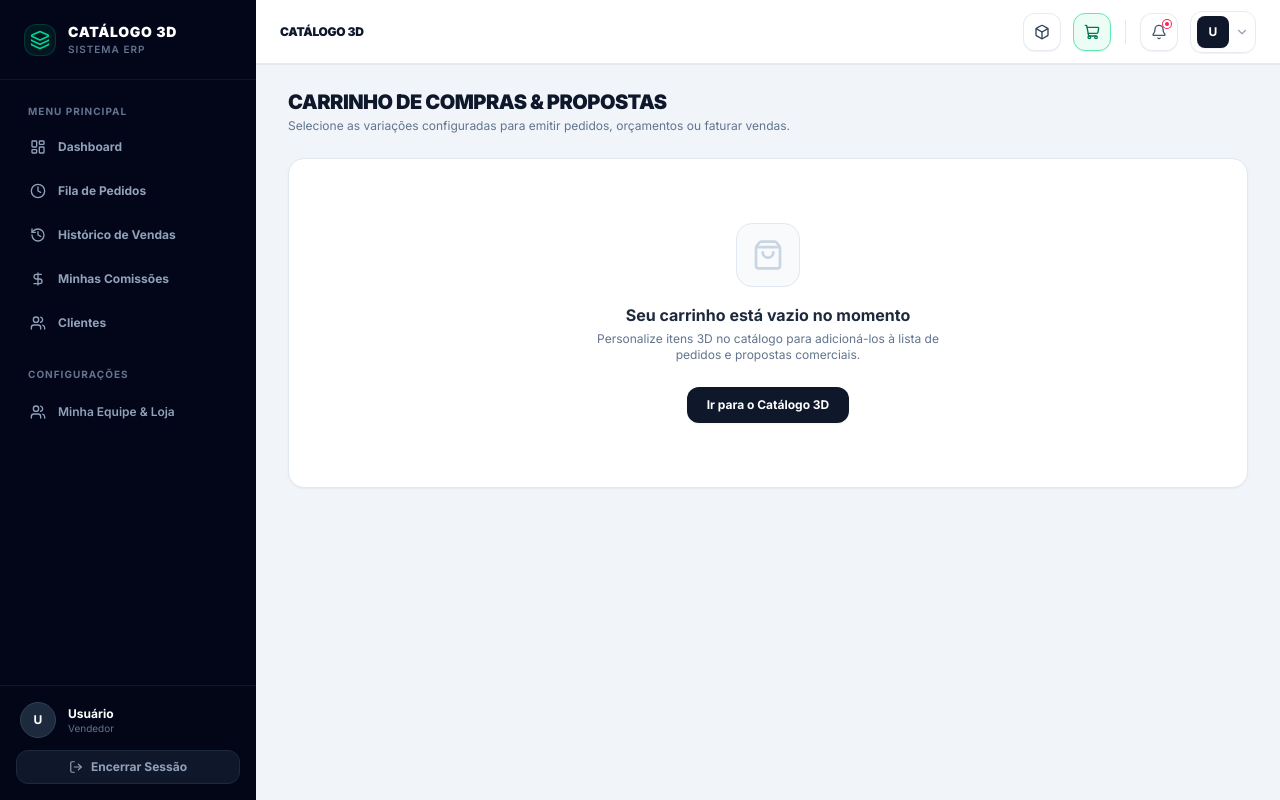
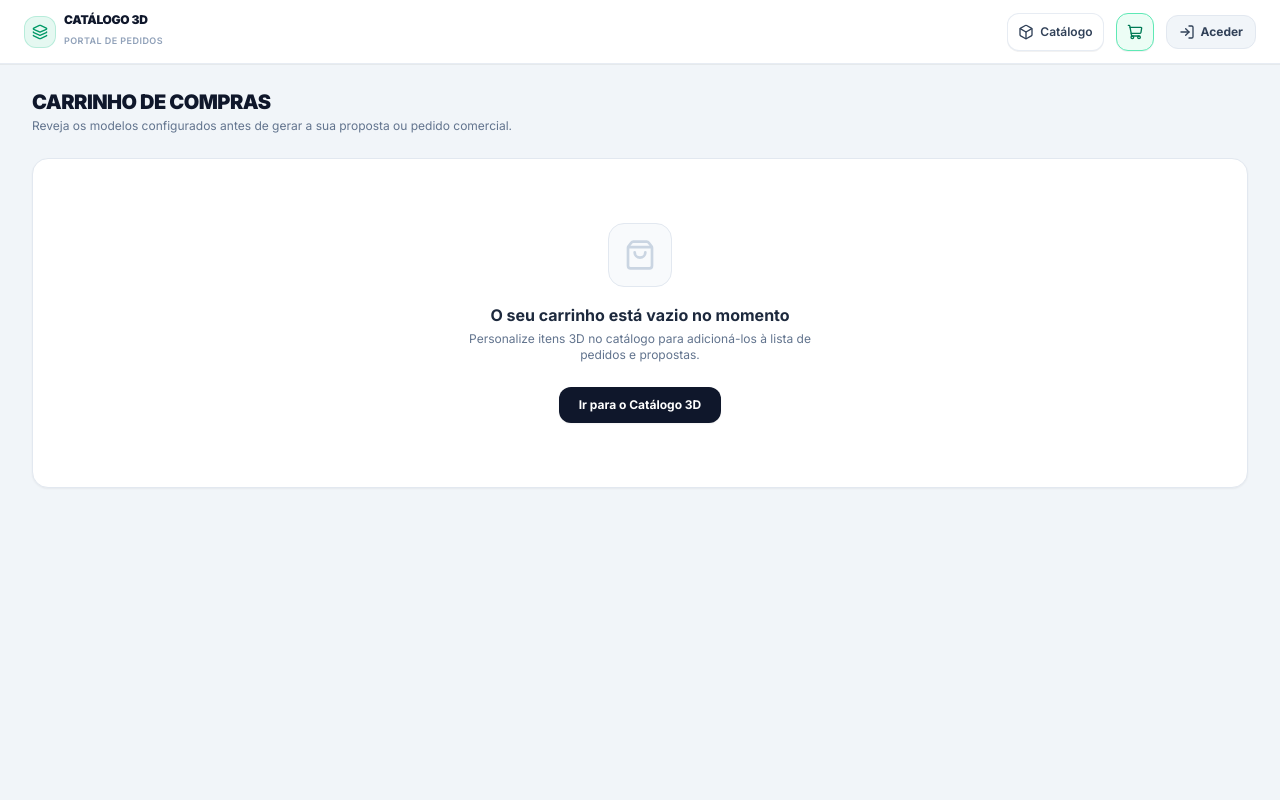
Before and after one commit to raphaelolimpio/Menu, a Next.js app in the folder frontend/: page /cart in a window 1280 px wide. Built offline with nearby package versions, Linux system fonts and the light colour scheme.

Commit message:
feat: isola carrinho e notificacoes para clientes e equipe da loja

```diff
--- a/frontend/src/app/cart/page.tsx
+++ b/frontend/src/app/cart/page.tsx
@@ -4,7 +4,6 @@ import React, { useState, useEffect, useRef } from "react";
 import Link from "next/link";
 import { useRouter } from "next/navigation";
 import {
-  ArrowLeft,
   Trash2,
   CheckSquare,
   Square,
@@ -28,34 +27,11 @@ import {
   CheckCheck,
   Building2,
   Shield,
-  User
+  User,
+  LogIn
 } from "lucide-react";
 import { useCart, CartVariation } from "@/context/CartContext";
 import CheckoutModal from "@/components/CheckoutModal";
-
-const DEFAULT_NOTIFICATIONS = [
-  {
-    id: "1",
-    title: "Nova Ordem de Produção",
-    desc: "Pedido aguardando corte no chão de fábrica.",
-    time: "Há 10 min",
-    read: false,
-  },
-  {
-    id: "2",
-    title: "Etapa de Manufatura Concluída",
-    desc: "Um lote foi concluído e está pronto para expedição.",
-    time: "Há 45 min",
-    read: false,
-  },
-  {
-    id: "3",
-    title: "Proposta Aprovada",
-    desc: "Cliente aprovou o orçamento 3D via link público.",
-    time: "Há 2 horas",
-    read: true,
-  },
-];
 
 export default function CartPage() {
   const router = useRouter();
@@ -72,13 +48,18 @@ export default function CartPage() {
   const [isNotifOpen, setIsNotifOpen] = useState(false);
   const [isProfileOpen, setIsProfileOpen] = useState(false);
 
-  // Notificações com Sincronização Global
-  const [notifications, setNotifications] = useState(DEFAULT_NOTIFICATIONS);
+  // Notificações isoladas por loja
+  const [notifications, setNotifications] = useState<any[]>([]);
 
   const notifRef = useRef<HTMLDivElement>(null);
   const profileRef = useRef<HTMLDivElement>(null);
 
-  // Sincroniza dados do usuário e loja
+  // Validação se o utilizador pertence à equipa da loja (Lojista / Vendedor)
+  const isStoreStaff = Boolean(
+    currentUser && ["OWNER", "SELLER", "ADMIN"].includes(currentUser?.role)
+  );
+
+  // Sincroniza dados do utilizador e da loja guardados localmente
   useEffect(() => {
     const loadUserData = () => {
       const storedUser = localStorage.getItem("user");
@@ -101,18 +82,24 @@ export default function CartPage() {
     return () => window.removeEventListener("storage-updated", loadUserData);
   }, []);
 
-  // Sincroniza notificações com localStorage e propaga eventos globais
+  // Sincroniza notificações apenas para a equipa da loja
   useEffect(() => {
+    if (!isStoreStaff || !currentUser?.storeId) {
+      setNotifications([]);
+      return;
+    }
+
     const syncNotifications = () => {
-      const stored = localStorage.getItem("system_notifications");
+      const storageKey = `notifications_store_${currentUser.storeId}`;
+      const stored = localStorage.getItem(storageKey);
       if (stored) {
         try {
           setNotifications(JSON.parse(stored));
         } catch {
-          setNotifications(DEFAULT_NOTIFICATIONS);
+          setNotifications([]);
         }
       } else {
-        localStorage.setItem("system_notifications", JSON.stringify(DEFAULT_NOTIFICATIONS));
+        setNotifications([]);
       }
     };
 
@@ -124,7 +111,7 @@ export default function CartPage() {
       window.removeEventListener("notifications-updated", syncNotifications);
       window.removeEventListener("storage", syncNotifications);
     };
-  }, []);
+  }, [isStoreStaff, currentUser?.storeId]);
 
   // Seleciona automaticamente todas as variações ao carregar
   useEffect(() => {
@@ -159,9 +146,11 @@ export default function CartPage() {
   };
 
   const markAllNotificationsAsRead = () => {
+    if (!currentUser?.storeId) return;
+    const storageKey = `notifications_store_${currentUser.storeId}`;
     const updated = notifications.map((n) => ({ ...n, read: true }));
     setNotifications(updated);
-    localStorage.setItem("system_notifications", JSON.stringify(updated));
+    localStorage.setItem(storageKey, JSON.stringify(updated));
     window.dispatchEvent(new Event("notifications-updated"));
   };
 
@@ -216,7 +205,7 @@ export default function CartPage() {
   const handleDiscountChange = (value: number) => {
     const safeVal = isNaN(value) ? 0 : Math.max(0, value);
     if (safeVal > maxAllowedDiscount) {
-      alert(`Desconto máximo permitido para seu perfil é de ${maxAllowedDiscount}%.`);
+      alert(`Desconto máximo permitido para o seu perfil é de ${maxAllowedDiscount}%.`);
       setDiscountPercent(maxAllowedDiscount);
     } else {
       setDiscountPercent(safeVal);
@@ -228,9 +217,9 @@ export default function CartPage() {
 
   const navMenuItems = [
     { id: "dashboard", label: "Dashboard", icon: LayoutDashboard },
-    { id: "production", label: "Produção & PCP", icon: Activity, role: "OWNER", badge: "Owner" },
+    { id: "production", label: "Produção & PCP", icon: Activity, role: "OWNER" },
     { id: "orders", label: "Fila de Pedidos", icon: Clock },
-    { id: "products", label: "Gerenciar Produtos", icon: Layers, role: "OWNER", badge: "Owner" },
+    { id: "products", label: "Gerenciar Produtos", icon: Layers, role: "OWNER" },
     { id: "history", label: "Histórico de Vendas", icon: History },
     { id: "commissions", label: currentUser?.role === "OWNER" ? "Comissões" : "Minhas Comissões", icon: DollarSign },
     { id: "contacts", label: "Clientes", icon: Users },
@@ -238,22 +227,22 @@ export default function CartPage() {
 
   return (
     <div className="flex h-screen bg-slate-100 overflow-hidden font-sans">
-      {/* OVERLAY MOBILE PARA SIDEBAR */}
-      {isSidebarOpen && (
+      {/* OVERLAY MOBILE: Apenas para funcionários autenticados */}
+      {isStoreStaff && isSidebarOpen && (
         <div
           className="fixed inset-0 bg-slate-950/60 z-40 lg:hidden backdrop-blur-xs transition-opacity"
           onClick={() => setIsSidebarOpen(false)}
         />
       )}
 
-      {/* SIDEBAR LATERAL FIXA ESTILO ERP */}
+      {/* SIDEBAR LATERAL ERP: Exclusiva para funcionários autenticados */}
+      {isStoreStaff && (
         <aside
           className={`fixed lg:static top-0 left-0 h-full w-64 bg-slate-950 text-slate-300 z-50 flex flex-col justify-between shrink-0 transition-transform duration-300 ease-in-out ${
             isSidebarOpen ? "translate-x-0" : "-translate-x-full lg:translate-x-0"
           }`}
         >
           <div className="flex flex-col flex-1 overflow-y-auto">
-          {/* Logo e Nome do Sistema na Sidebar */}
             <div className="h-20 flex items-center justify-between px-6 border-b border-slate-900 bg-slate-950">
               <div className="flex items-center gap-3">
                 <div className="w-8 h-8 rounded-xl bg-emerald-500/10 border border-emerald-500/20 flex items-center justify-center text-emerald-400">
@@ -272,7 +261,6 @@ export default function CartPage() {
               </button>
             </div>
 
-          {/* Menus Principais */}
             <nav className="p-4 space-y-1">
               <span className="text-[10px] font-bold text-slate-500 uppercase tracking-widest px-3 block mb-2 mt-2">
                 Menu Principal
@@ -296,8 +284,6 @@ export default function CartPage() {
                 );
               })}
 
-
-
               <span className="text-[10px] font-bold text-slate-500 uppercase tracking-widest px-3 block pt-5 pb-2">
                 Configurações
               </span>
@@ -311,7 +297,6 @@ export default function CartPage() {
             </nav>
           </div>
 
-        {/* Informações do Usuário no Rodapé da Sidebar */}
           <div className="p-4 border-t border-slate-900 bg-slate-950/70">
             <div className="flex items-center gap-3 px-1 mb-3">
               <div className="w-9 h-9 rounded-full bg-slate-800 border border-slate-700 flex items-center justify-center font-bold text-white text-xs overflow-hidden">
@@ -337,23 +322,26 @@ export default function CartPage() {
             </button>
           </div>
         </aside>
+      )}
 
       {/* PAINEL PRINCIPAL DE CONTEÚDO */}
       <div className="flex-1 flex flex-col h-screen overflow-hidden">
 
-        {/* CABEÇALHO SUPERIOR PADRONIZADO */}
+        {/* CABEÇALHO */}
         <header className="h-16 bg-white border-b border-slate-200/80 px-4 sm:px-6 flex items-center justify-between z-20 shrink-0 shadow-2xs">
 
-          {/* LADO ESQUERDO: HAMBÚRGUER + LOGOMARCA */}
           <div className="flex items-center gap-3">
+            {/* O botão hambúrguer só aparece se a barra lateral existir */}
+            {isStoreStaff && (
               <button
                 onClick={() => setIsSidebarOpen(true)}
                 className="lg:hidden p-2 text-slate-600 hover:bg-slate-100 rounded-lg"
               >
                 <Menu className="w-5 h-5" />
               </button>
+            )}
 
-            <div className="flex items-center gap-2">
+            <Link href="/" className="flex items-center gap-2 hover:opacity-90 transition-opacity">
               {store?.logoUrl ? (
                 <img
                   src={store.logoUrl}
@@ -361,26 +349,35 @@ export default function CartPage() {
                   className="h-8 max-w-[140px] sm:max-w-[170px] object-contain rounded-md"
                 />
               ) : (
-                <span className="text-xs font-black text-slate-900 tracking-tight uppercase">
+                <div className="flex items-center gap-2">
+                  <div className="w-8 h-8 rounded-xl bg-emerald-500/10 border border-emerald-500/20 flex items-center justify-center text-emerald-600">
+                    <Layers className="w-4 h-4" />
+                  </div>
+                  <div>
+                    <h1 className="text-xs font-black text-slate-900 tracking-tight uppercase leading-none">
                       {store?.name || "Catálogo 3D"}
+                    </h1>
+                    <span className="text-[9px] text-slate-400 font-semibold tracking-wider uppercase">
+                      Portal de Pedidos
                     </span>
-              )}
                   </div>
                 </div>
+              )}
+            </Link>
+          </div>
 
-          {/* LADO DIREITO: ÍCONES RÁPIDOS + NOTIFICAÇÕES + AVATAR POP-UP */}
           <div className="flex items-center gap-2 sm:gap-3">
-
-            {/* Ícone: Abrir Catálogo 3D */}
+            {/* Link para o Catálogo */}
             <Link
               href="/"
-              title="Ver Catálogo 3D"
-              className="p-2 sm:p-2.5 rounded-xl border border-slate-200/80 bg-white hover:bg-slate-50 text-slate-700 hover:text-emerald-600 transition-colors shadow-2xs"
+              title="Voltar ao Catálogo 3D"
+              className="p-2 sm:p-2.5 rounded-xl border border-slate-200/80 bg-white hover:bg-slate-50 text-slate-700 hover:text-emerald-600 transition-colors shadow-2xs flex items-center gap-1.5 text-xs font-semibold"
             >
               <Box className="w-4 h-4" />
+              <span className="hidden sm:inline">Catálogo</span>
             </Link>
 
-            {/* Ícone: Carrinho com Badge Dinâmico */}
+            {/* Ícone: Carrinho */}
             <div
               title="Carrinho de Compras"
               className="relative p-2 sm:p-2.5 rounded-xl border border-emerald-300 bg-emerald-50 text-emerald-700 shadow-2xs"
@@ -393,9 +390,12 @@ export default function CartPage() {
               )}
             </div>
 
+            {/* SECÇÃO EXCLUSIVA PARA EQUIPA DA LOJA */}
+            {isStoreStaff ? (
+              <>
                 <div className="h-6 w-px bg-slate-200 mx-0.5 hidden sm:block" />
 
-            {/* ÍCONE DE NOTIFICAÇÕES FUNCIONAL (SINCRONIZADO) */}
+                {/* Notificações */}
                 <div className="relative" ref={notifRef}>
                   <button
                     type="button"
@@ -404,7 +404,7 @@ export default function CartPage() {
                       setIsProfileOpen(false);
                     }}
                     className="relative p-2 sm:p-2.5 rounded-xl border border-slate-200/80 bg-white hover:bg-slate-50 text-slate-600 hover:text-slate-900 transition-colors shadow-2xs"
-                title="Notificações da fábrica"
+                    title="Notificações da loja"
                   >
                     <Bell className="w-4 h-4" />
                     {unreadCount > 0 && (
@@ -413,11 +413,11 @@ export default function CartPage() {
                   </button>
 
                   {isNotifOpen && (
-                <div className="absolute right-0 mt-2 w-80 sm:w-96 bg-white border border-slate-200 rounded-2xl shadow-xl z-50 overflow-hidden animate-in fade-in-50 duration-150">
+                    <div className="absolute right-0 mt-2 w-80 sm:w-96 bg-white border border-slate-200 rounded-2xl shadow-xl z-50 overflow-hidden">
                       <div className="p-4 border-b border-slate-100 bg-slate-50/80 flex items-center justify-between">
                         <div className="flex items-center gap-2">
                           <span className="text-xs font-black text-slate-900 uppercase tracking-wider">
-                        Notificações Fabris
+                            Notificações Internas
                           </span>
                           {unreadCount > 0 && (
                             <span className="bg-rose-100 text-rose-700 text-[10px] font-black px-2 py-0.2 rounded-full">
@@ -437,7 +437,12 @@ export default function CartPage() {
                       </div>
 
                       <div className="divide-y divide-slate-100 max-h-72 overflow-y-auto">
-                    {notifications.map((n) => (
+                        {notifications.length === 0 ? (
+                          <div className="p-6 text-center text-xs text-slate-400">
+                            Nenhuma notificação para a sua unidade.
+                          </div>
+                        ) : (
+                          notifications.map((n) => (
                             <div
                               key={n.id}
                               className={`p-3.5 flex gap-3 transition-colors ${
@@ -455,13 +460,14 @@ export default function CartPage() {
                                 <span className="text-[9px] font-mono text-slate-400 mt-1 block">{n.time}</span>
                               </div>
                             </div>
-                    ))}
+                          ))
+                        )}
                       </div>
                     </div>
                   )}
                 </div>
 
-            {/* AVATAR COM POP-UP DETALHADO */}
+                {/* Dropdown de Perfil com Terminar Sessão */}
                 <div className="relative" ref={profileRef}>
                   <button
                     type="button"
@@ -481,9 +487,8 @@ export default function CartPage() {
                     <ChevronDown className="w-3.5 h-3.5 text-slate-400 mr-0.5" />
                   </button>
 
-              {/* POP-UP DO USUÁRIO */}
-              {isProfileOpen && currentUser && (
-                <div className="absolute right-0 mt-2 w-72 bg-white border border-slate-200 rounded-2xl shadow-xl z-50 overflow-hidden animate-in fade-in-50 duration-150">
+                  {isProfileOpen && (
+                    <div className="absolute right-0 mt-2 w-72 bg-white border border-slate-200 rounded-2xl shadow-xl z-50 overflow-hidden">
                       <div className="p-4 bg-slate-50/80 border-b border-slate-100 flex items-center gap-3">
                         <div className="w-11 h-11 rounded-xl bg-slate-900 border border-slate-800 flex items-center justify-center text-white font-bold text-sm shadow-inner shrink-0 overflow-hidden">
                           {currentUser?.avatarUrl ? (
@@ -540,16 +545,26 @@ export default function CartPage() {
                     </div>
                   )}
                 </div>
-
+              </>
+            ) : (
+              /* BOTÃO VISÍVEL APENAS PARA CLIENTES/VISITANTES */
+              <Link
+                href="/login"
+                className="flex items-center gap-1.5 text-xs font-bold text-slate-700 hover:text-slate-900 bg-slate-100 hover:bg-slate-200 px-3 py-2 rounded-xl transition-colors border border-slate-200"
+              >
+                <LogIn className="w-4 h-4" />
+                <span>Aceder</span>
+              </Link>
+            )}
           </div>
         </header>
 
-        {/* Sub-Cabeçalho com Botão de Ação */}
+        {/* Sub-Cabeçalho */}
         <div className="px-6 sm:px-8 pt-6 pb-2 shrink-0 flex flex-col sm:flex-row justify-between sm:items-center gap-4">
           <div>
-            <h1 className="text-xl font-black text-slate-900 tracking-tight">CARRINHO DE COMPRAS & PROPOSTAS</h1>
+            <h1 className="text-xl font-black text-slate-900 tracking-tight uppercase">Carrinho de Compras</h1>
             <p className="text-xs text-slate-500 mt-0.5">
-              Selecione as variações configuradas para emitir pedidos, orçamentos ou faturar vendas.
+              Reveja os modelos configurados antes de gerar a sua proposta ou pedido comercial.
             </p>
           </div>
 
@@ -563,7 +578,7 @@ export default function CartPage() {
           )}
         </div>
 
-        {/* Conteúdo Rolável */}
+        {/* Conteúdo com scroll */}
         <main className="flex-1 overflow-y-auto px-6 sm:px-8 py-4">
           <div className="max-w-7xl mx-auto">
             {cart.length === 0 ? (
@@ -571,9 +586,9 @@ export default function CartPage() {
                 <div className="w-16 h-16 rounded-2xl bg-slate-50 border border-slate-200 flex items-center justify-center text-slate-300 mb-4">
                   <ShoppingBag className="w-8 h-8" />
                 </div>
-                <h3 className="text-base font-bold text-slate-800">Seu carrinho está vazio no momento</h3>
+                <h3 className="text-base font-bold text-slate-800">O seu carrinho está vazio no momento</h3>
                 <p className="text-xs text-slate-500 mt-1 mb-6 max-w-sm">
-                  Personalize itens 3D no catálogo para adicioná-los à lista de pedidos e propostas comerciais.
+                  Personalize itens 3D no catálogo para adicioná-los à lista de pedidos e propostas.
                 </p>
                 <Link
                   href="/"
@@ -585,7 +600,7 @@ export default function CartPage() {
             ) : (
               <div className="grid grid-cols-1 lg:grid-cols-3 gap-6">
 
-                {/* Lado Esquerdo: Lista de Modelos e Variações */}
+                {/* Lista de Modelos */}
                 <div className="lg:col-span-2 space-y-4">
                   <div className="bg-white border border-slate-200 rounded-2xl p-4 shadow-xs flex items-center justify-between">
                     <button
@@ -602,7 +617,7 @@ export default function CartPage() {
                     </button>
 
                     <span className="text-[11px] text-slate-400 font-medium">
-                      {selectedItems.length} selecionado(s) para fechamento
+                      {selectedItems.length} selecionado(s)
                     </span>
                   </div>
 
@@ -615,7 +630,6 @@ export default function CartPage() {
                         key={prodId}
                         className="bg-white border border-slate-200 rounded-2xl overflow-hidden shadow-xs"
                       >
-                        {/* Topo do Produto */}
                         <div className="bg-slate-50/70 px-5 py-3.5 border-b border-slate-200 flex items-center justify-between">
                           <div className="flex items-center gap-3">
                             <button type="button" onClick={() => toggleSelectGroup(group.items)}>
@@ -645,7 +659,6 @@ export default function CartPage() {
                           </button>
                         </div>
 
-                        {/* Variações Cadastradas */}
                         <div className="divide-y divide-slate-100">
                           {group.items.map((variation) => {
                             const isSelected = selectedIds.includes(variation.id);
@@ -669,12 +682,12 @@ export default function CartPage() {
                                   {variation.thumbnail ? (
                                     <img
                                       src={variation.thumbnail}
-                                      alt="Preview"
+                                      alt="Pré-visualização"
                                       className="w-12 h-12 rounded-xl bg-slate-900 object-cover border border-slate-200 shrink-0"
                                     />
                                   ) : (
                                     <div className="w-12 h-12 rounded-xl bg-slate-100 border border-slate-200 flex items-center justify-center text-[10px] text-slate-400 font-medium shrink-0">
-                                      Sem foto
+                                      Sem imagem
                                     </div>
                                   )}
 
@@ -731,15 +744,15 @@ export default function CartPage() {
                   })}
                 </div>
 
-                {/* Lado Direito: Resumo e Fechamento */}
+                {/* Resumo do Pedido */}
                 <div className="space-y-6">
                   <div className="bg-white border border-slate-200 rounded-2xl p-6 shadow-xs space-y-5 sticky top-4">
                     <div className="border-b border-slate-100 pb-3">
                       <h3 className="text-xs font-black uppercase tracking-wider text-slate-900">
-                        Resumo do Pedido Comercial
+                        Resumo do Pedido
                       </h3>
                       <p className="text-[11px] text-slate-400 mt-0.5">
-                        Base para proposta ou faturamento direto
+                        Base para proposta ou finalização direta
                       </p>
                     </div>
 
@@ -750,15 +763,15 @@ export default function CartPage() {
                       </div>
 
                       <div className="flex justify-between text-xs text-slate-600">
-                        <span>Subtotal das Peças:</span>
+                        <span>Subtotal:</span>
                         <span className="font-bold text-slate-800">
                           R$ {subtotalSelected.toFixed(2)}
                         </span>
                       </div>
                     </div>
 
-                    {/* Desconto Comercial Vinculado ao Perfil */}
-                    {currentUser && (
+                    {/* Desconto Comercial: Exclusivo para funcionários autenticados */}
+                    {isStoreStaff && currentUser && (
                       <div className="pt-3 border-t border-slate-100">
                         <div className="flex items-center justify-between mb-2">
                           <label className="text-xs font-bold text-slate-700 flex items-center gap-1.5">
@@ -800,7 +813,7 @@ export default function CartPage() {
                     <div className="border-t border-slate-100 pt-4 flex justify-between items-end">
                       <div>
                         <span className="text-[10px] font-bold uppercase text-slate-400 block tracking-wider">
-                          Total Líquido
+                          Total
                         </span>
                         <span className="text-2xl font-black text-emerald-600 tracking-tight">
                           R$ {finalTotal.toFixed(2)}
@@ -825,7 +838,7 @@ export default function CartPage() {
         </main>
       </div>
 
-      {/* MODAL DE CHECKOUT */}
+      {/* MODAL DE FINALIZAÇÃO */}
       <CheckoutModal
         isOpen={isCheckoutOpen}
         onClose={() => setIsCheckoutOpen(false)}
@@ -833,7 +846,7 @@ export default function CartPage() {
         totalAmount={finalTotal}
         appliedDiscount={discountPercent}
         sellerId={currentUser?.id || null}
-        storeId={currentUser?.storeId || null}
+        storeId={currentUser?.storeId || store?.id || null}
         onOrderCompleted={() => {
           selectedIds.forEach((id) => removeFromCart(id));
           setSelectedIds([]);
```
Lines whose indentation alone changed are shown as unchanged.
